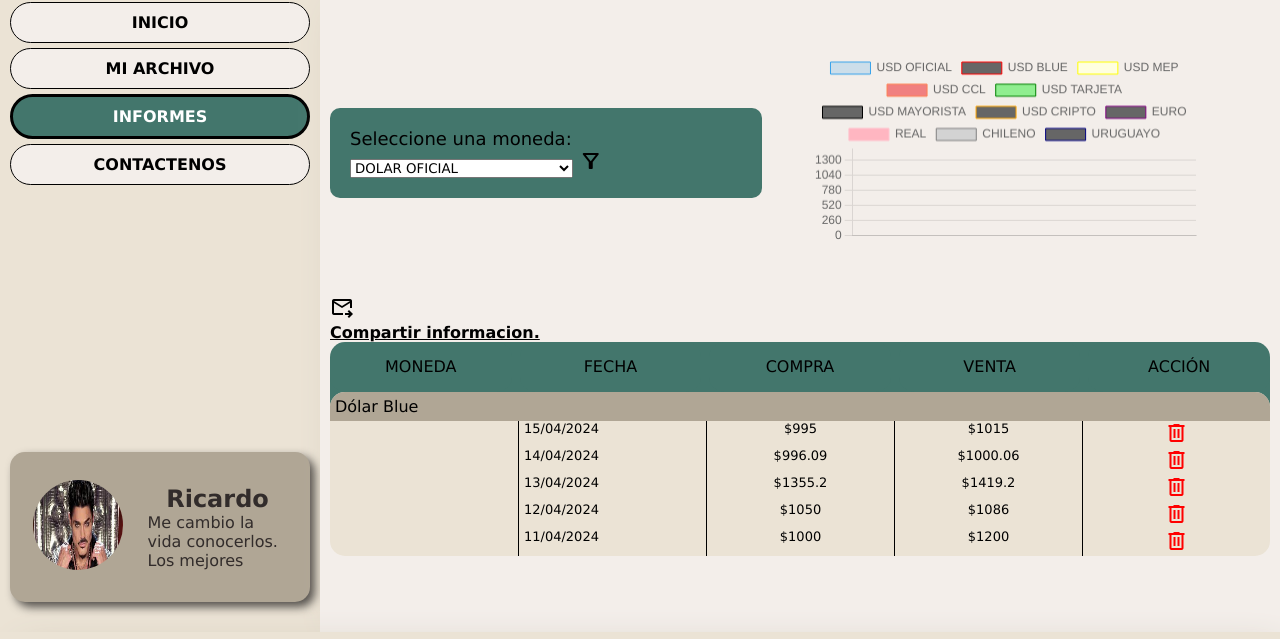
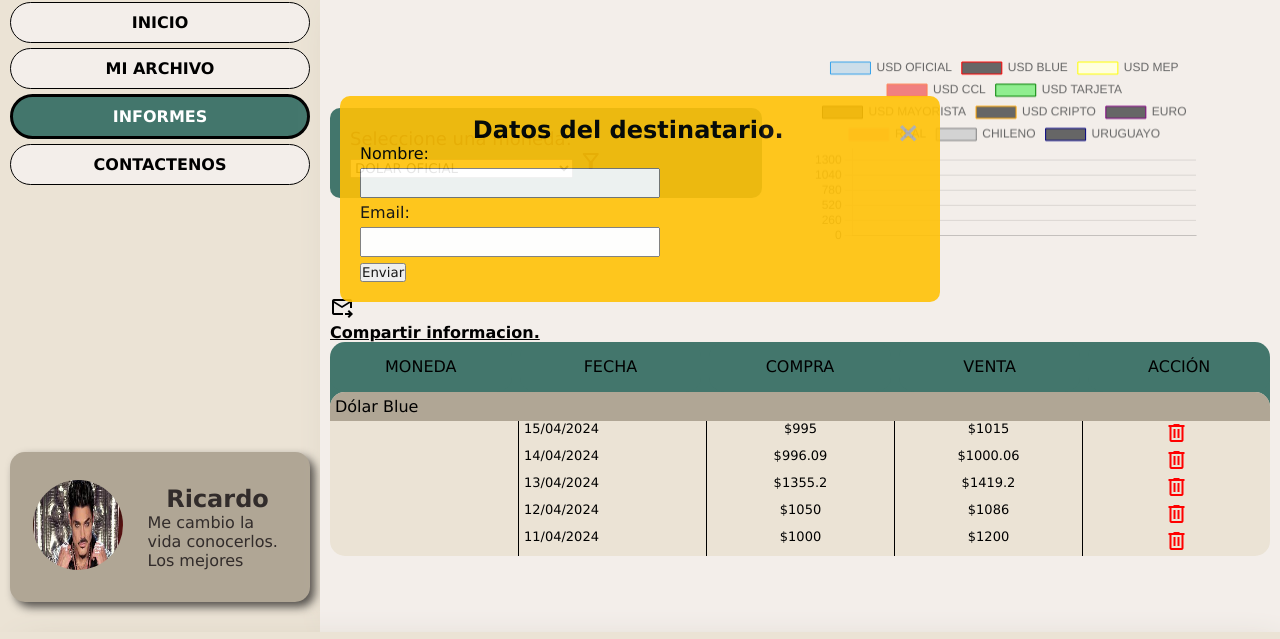
Before and after one commit to LucasRugg/tup-lc2-cotizador-app, a plain HTML site: page informes.html in a window 1280 px wide. Both pictures are taken after a click on the link "Compartir informacion.". Shown: the part 103-742 px from the top of the page. Drawn offline with nearby package versions, Linux system fonts and the light colour scheme.

Commit message:
solucionado

```diff
--- a/css/pages/informes.css
+++ b/css/pages/informes.css
@@ -138,3 +138,55 @@ a{
     margin: 50px;
     width: 500px;
 }
+
+
+.hidden {
+    display: none;
+}
+
+.bloque {
+    display: none;
+    position: fixed;
+    z-index: 1;
+    left: 0;
+    top: 0;
+    width: 100%;
+    height: 100%;
+
+    color:white;
+    opacity: 0.9;
+
+}
+
+.bloque-content {
+    background-color: #ffc107;
+    color: black;
+    margin: 15% auto;
+    padding: 20px;
+    width: 80%;
+    max-width: 600px;
+    border-radius: 10px;
+    align-items: center;
+    text-align: start;
+}
+
+.close {
+    color: #aaa;
+    float: right;
+    font-size: 28px;
+    font-weight: bold;
+}
+
+.close:hover,
+.close:focus {
+    color: black;
+    text-decoration: none;
+    cursor: pointer;
+}
+
+input{
+    width: 300px;
+    height: 30px;
+    margin-top: 5px;
+    margin-bottom: 5px;
+}
--- a/js/informes.js
+++ b/js/informes.js
@@ -122,6 +122,7 @@ async function obtenerCotizaciones() {
             // Agregar espacios en blanco si falta alguna cotización
             if (!tieneOficial) datosOficial.push('');
             if (!tieneBlue) datosBlue.push('');
+            if (!tieneMEP) datosMEP.push('');
             if (!tieneTarjeta) datosTarjeta.push('');
             if (!tieneCCL) datosCCL.push('');
             if (!tieneTarjeta) datosTarjeta.push('');
```
